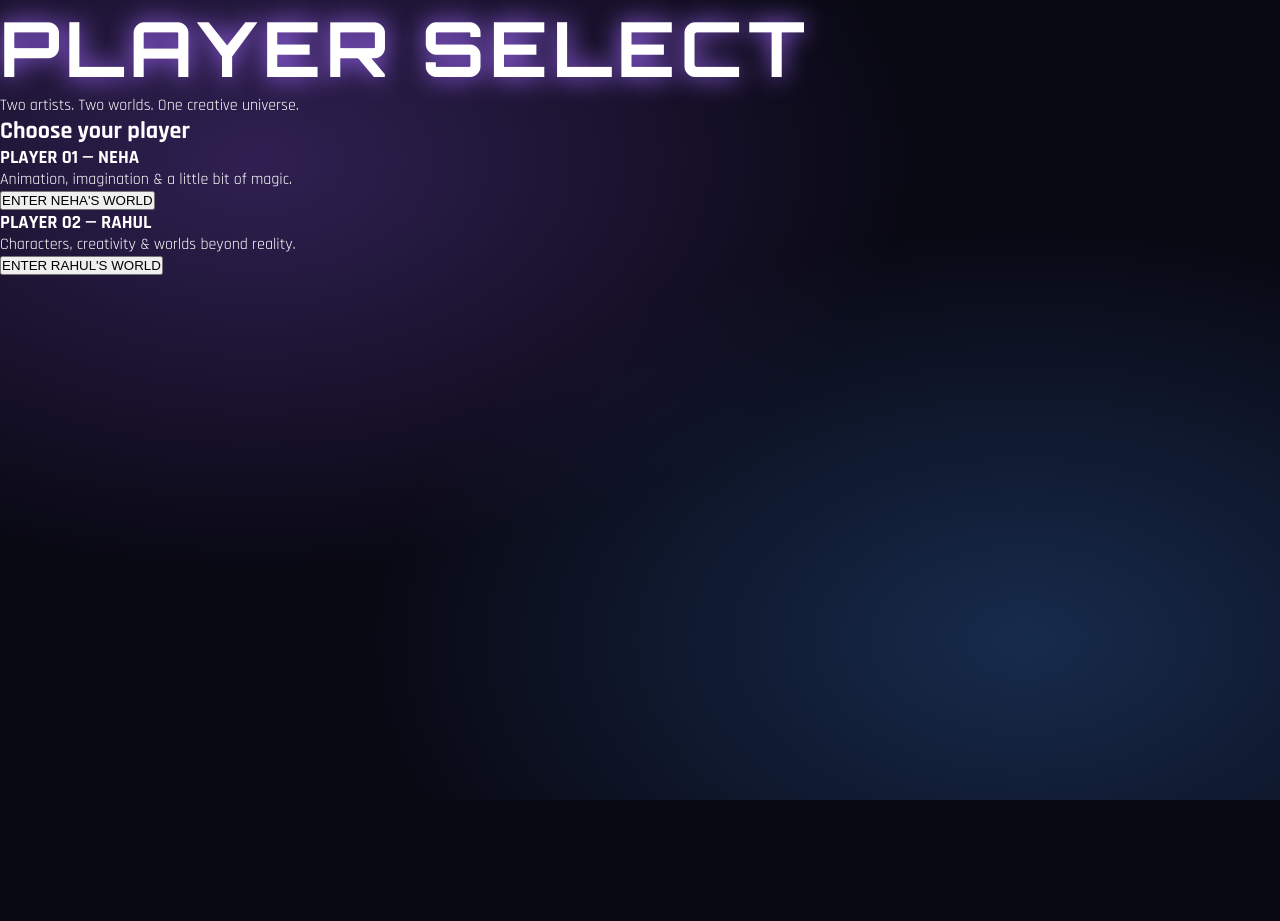
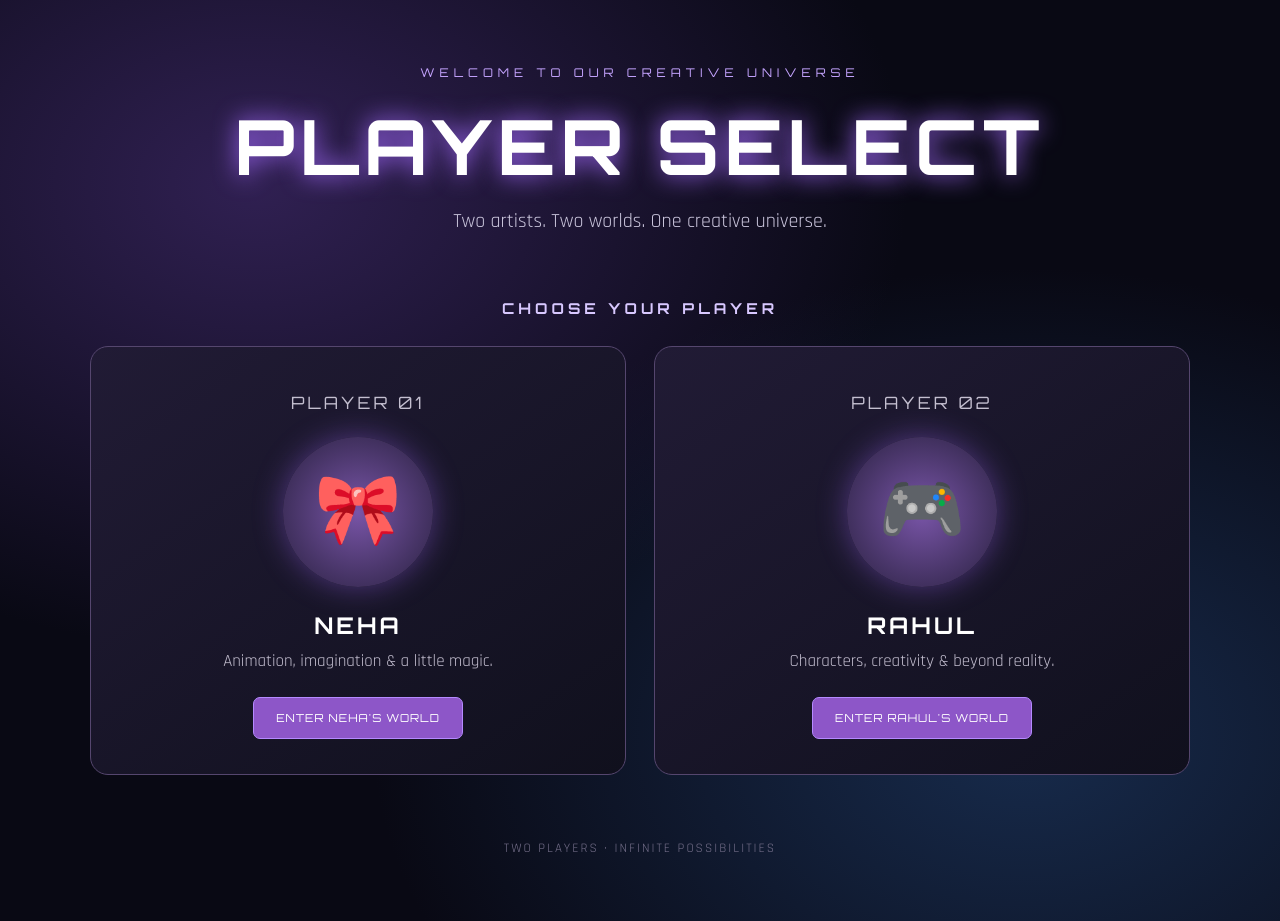
Before and after one commit to nehzz2704/neha-rahul-portfolio, a plain HTML site: page index.html in a window 1280 px wide. Before the commit the page ends 800 px from the top, so only its background shows below. Drawn offline with Linux system fonts and the light colour scheme.

Commit message:
Update index.html

```diff
--- a/index.html
+++ b/index.html
@@ -7,22 +7,52 @@
   <title>Player Select | Neha & Rahul</title>
   <link rel="stylesheet" href="style.css">
 </head>
+
 <body>
-  <h1>PLAYER SELECT</h1>
-  <p>Two artists. Two worlds. One creative universe.</p>
+  <main>
+    <p class="eyebrow">WELCOME TO OUR CREATIVE UNIVERSE</p>
 
-  <h2>Choose your player</h2>
+    <h1>PLAYER SELECT</h1>
 
-  <div>
-    <h3>PLAYER 01 — NEHA</h3>
-    <p>Animation, imagination & a little bit of magic.</p>
-    <button>ENTER NEHA'S WORLD</button>
-  </div>
+    <p class="subtitle">
+      Two artists. Two worlds. One creative universe.
+    </p>
 
-  <div>
-    <h3>PLAYER 02 — RAHUL</h3>
-    <p>Characters, creativity & worlds beyond reality.</p>
-    <button>ENTER RAHUL'S WORLD</button>
-  </div>
+    <h2 class="section-title">CHOOSE YOUR PLAYER</h2>
+
+    <section class="players">
+
+      <article class="player-card">
+        <p class="player-number">PLAYER 01</p>
+
+        <div class="character-placeholder">🎀</div>
+
+        <h3>NEHA</h3>
+        <p>Animation, imagination & a little magic.</p>
+
+        <button class="select-button">
+          ENTER NEHA'S WORLD
+        </button>
+      </article>
+
+      <article class="player-card">
+        <p class="player-number">PLAYER 02</p>
+
+        <div class="character-placeholder">🎮</div>
+
+        <h3>RAHUL</h3>
+        <p>Characters, creativity & beyond reality.</p>
+
+        <button class="select-button">
+          ENTER RAHUL'S WORLD
+        </button>
+      </article>
+
+    </section>
+
+    <footer>
+      TWO PLAYERS · INFINITE POSSIBILITIES
+    </footer>
+  </main>
 </body>
 </html>
```
